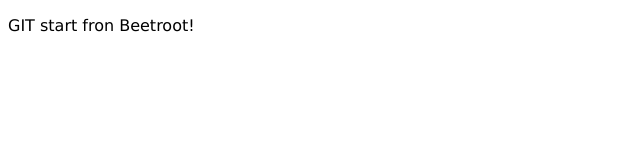
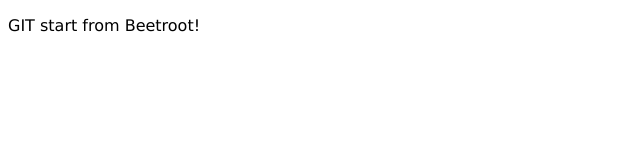
Before and after one commit to helenekn/beetroot_lesson, a plain HTML site: page index.html in a window 1280 px wide. Shown: the full height of the page, 0-640 px from the left. Drawn offline with Linux system fonts and the light colour scheme.

Commit message:
fixed the bug

```diff
--- a/index.html
+++ b/index.html
@@ -8,6 +8,6 @@
       <link rel="stylesheet" href="css/style.css" />
    </head>
    <body>
-      <p>GIT start fron Beetroot!</p>
+      <p>GIT start from Beetroot!</p>
    </body>
 </html>
```
